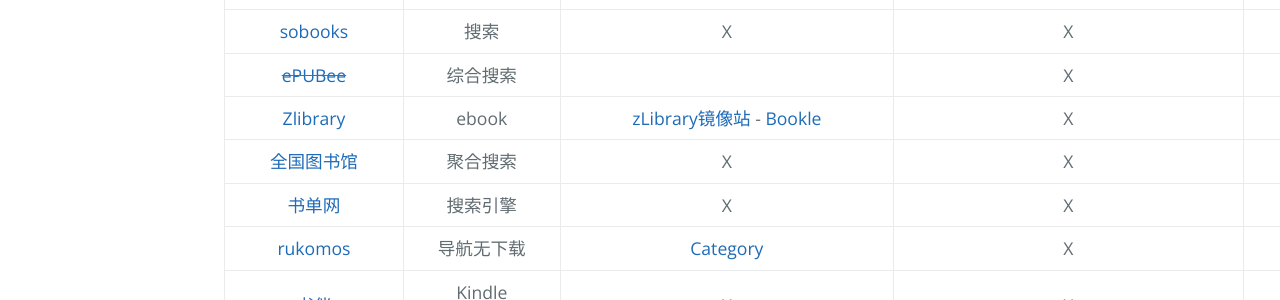
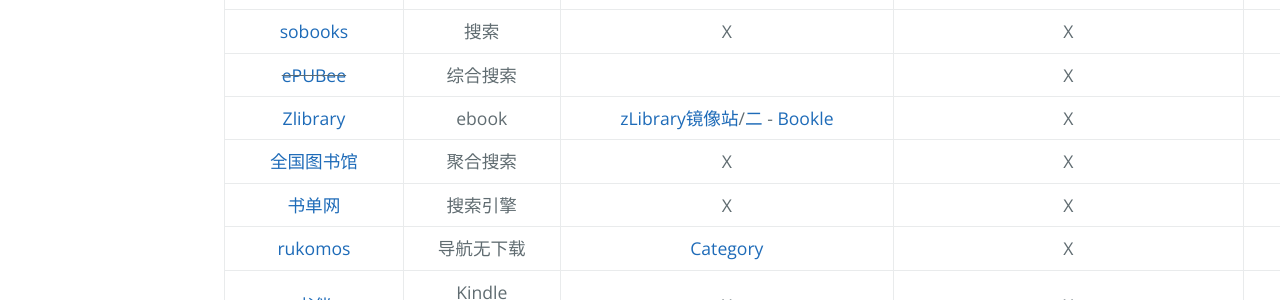
Before and after one commit to AmbroseRen/test, a Jekyll site: the page built from Library/BookSearch.md, in a window 1280 px wide and 900 px high, scrolled down 667 px. Shown: the part 154-454 px from the top of the window. Built offline with Jekyll 4.4.1, drawn with Linux system fonts in a browser that asks for light colours; our own code applies the rules of GitHub Pages for plain Markdown files; the repository's description, which GitHub fills in, is left out.

Commit message:
Update BookSearch.md

```diff
--- a/Library/BookSearch.md
+++ b/Library/BookSearch.md
@@ -24,7 +24,7 @@
 | [星际图书](http://test.xxce.top:7743/) | 搜索引擎 | X | X | [关于](http://test.xxce.top:7743/about) |
 | [sobooks](https://sobooks.cc/) | 搜索 | X | X | X |
 | ~~[ePUBee](http://cn.epubee.com/books/?action=addbooks)~~ | 综合搜索 |  | X | [在线格式转换](https://www.aconvert.com/cn/ebook/epub-to-mobi/) - [转换二](http://cn.epubee.com/) |
-| [Zlibrary](https://b-ok.global/) | ebook | [zLibrary镜像站](https://1lib.limited/) - [Bookle](http://x5v.net/) | X | X |
+| [Zlibrary](https://b-ok.global/) | ebook | [zLibrary镜像站](https://1lib.limited/)/[二](http://libgen.rs/) - [Bookle](http://x5v.net/) | X | X |
 | [全国图书馆](http://www.ucdrs.superlib.net/) | 聚合搜索 | X | X | X |
 | [书单网](https://www.shudan.vip/) | 搜索引擎 | X | X | X |
 | [rukomos](http://cn-library.rukomos.ru/) | 导航无下载 | [Category](http://cn-library.rukomos.ru/list_categories.html) | X | X |
```
